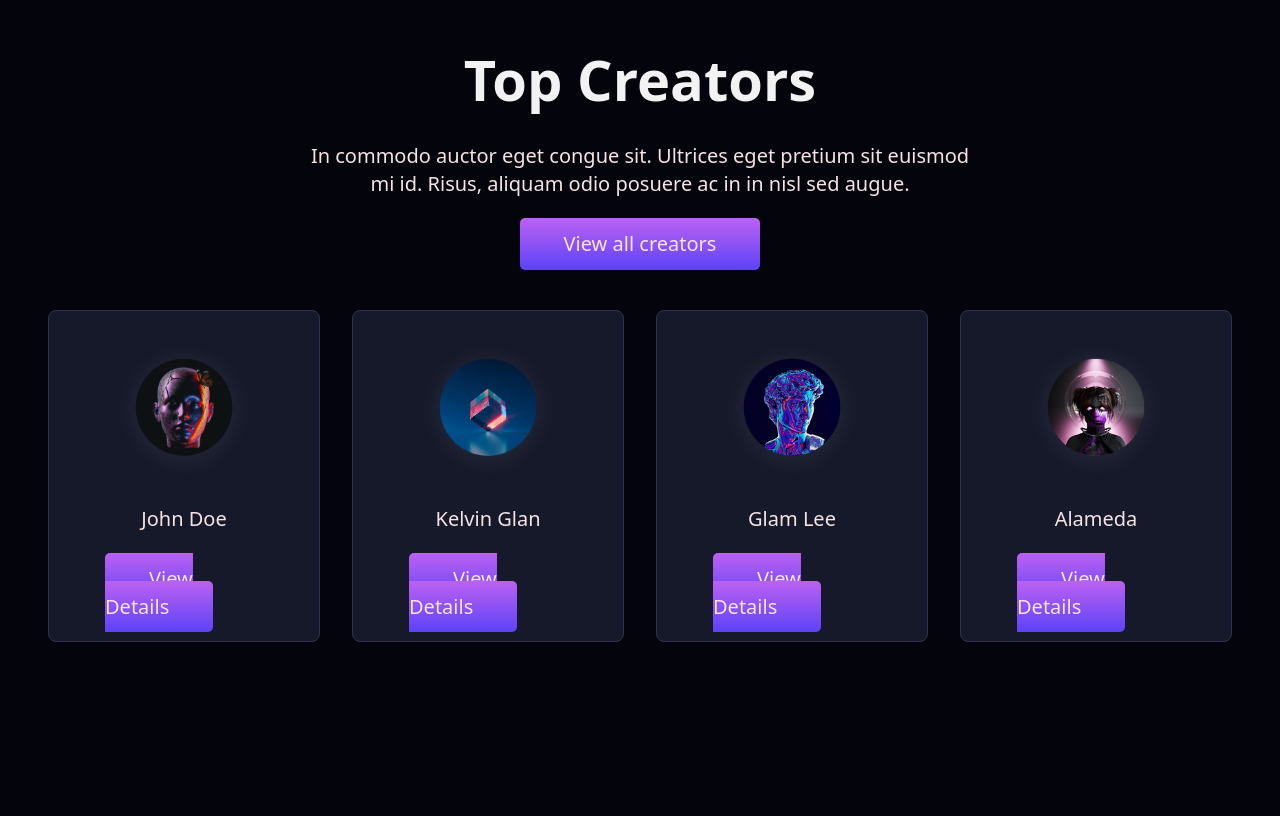
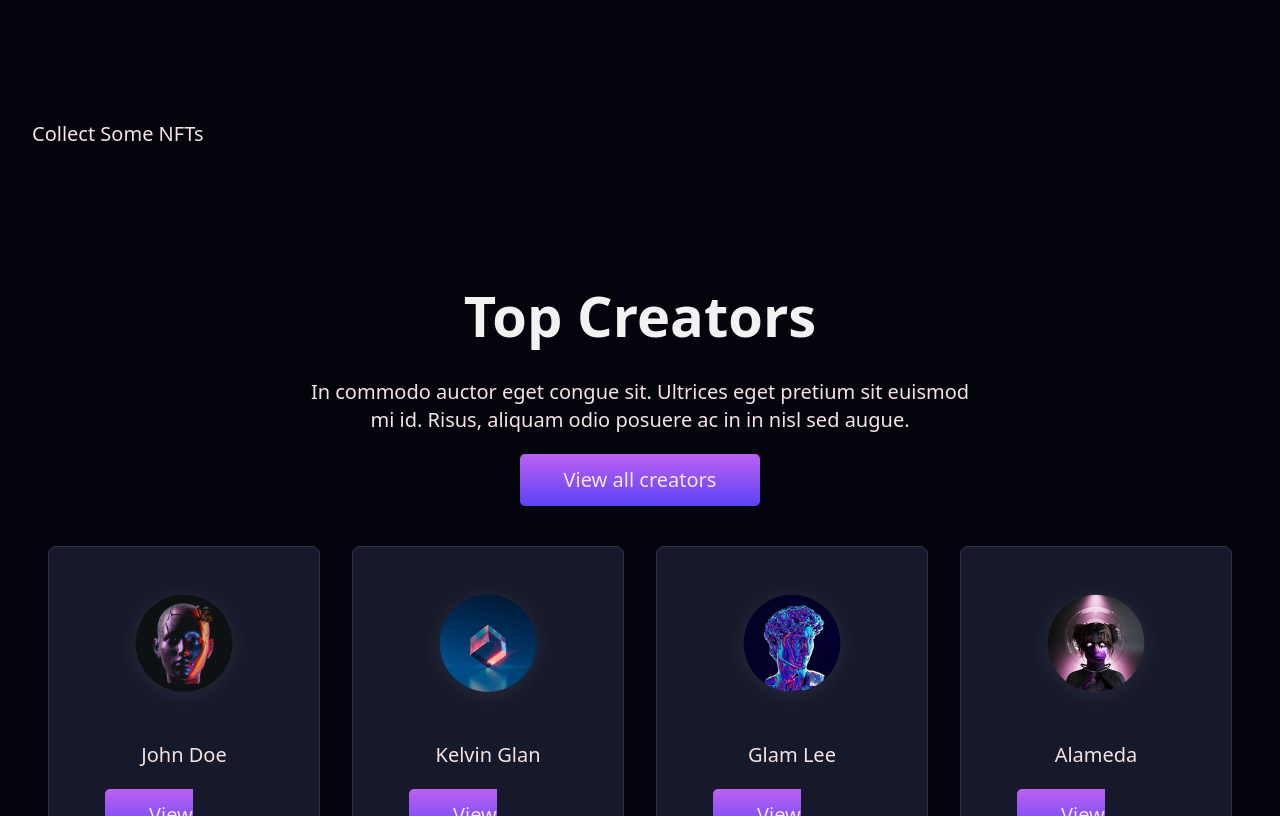
Before and after one commit to alihossen4/figma-app, a React (Vite) app in the folder next-gen/: page / in a window 1280 px wide. Shown: the part 1235-2051 px from the top of the page. Before the commit the page ends 1941 px from the top, so only its background shows below. Built offline with nearby package versions, Linux system fonts and the light colour scheme.

Commit message:
'Some Nft and its creator updated'

```diff
--- a/next-gen/src/pages/Home.jsx
+++ b/next-gen/src/pages/Home.jsx
@@ -1,11 +1,13 @@
 import Banner from "../sections/Banner";
 import Brand from "../sections/Brand";
+import NFT from "../sections/NFT";
 import TopCreators from "../sections/TopCreators";
 
 const Home = () =>{
     return (<>
         <Banner />
         <Brand />
+        <NFT />
         <TopCreators />
     </>);
 };
--- /dev/null
+++ b/next-gen/src/sections/NFT.jsx
@@ -0,0 +1,18 @@
+import Button from "../components/Button";
+import Container from "../components/Container";
+import Flex from "../components/Flex";
+import Title from "../components/Title";
+
+const NFT = () => {
+  return (
+    <section id="nft" className="py-20">
+        <Container>
+            <Flex className={`flex-col`}>
+                <Title title="Collect Some NFTs" />
+            </Flex>
+        </Container>
+    </section>
+  );
+};
+
+export default NFT;
```
